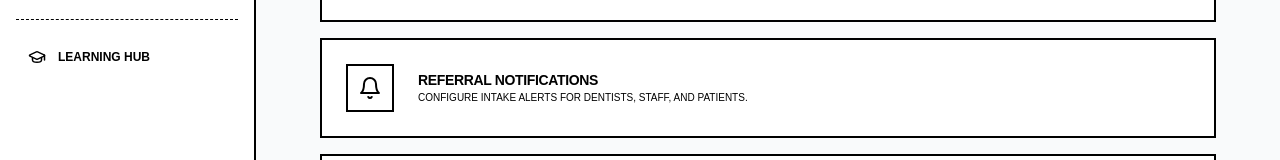
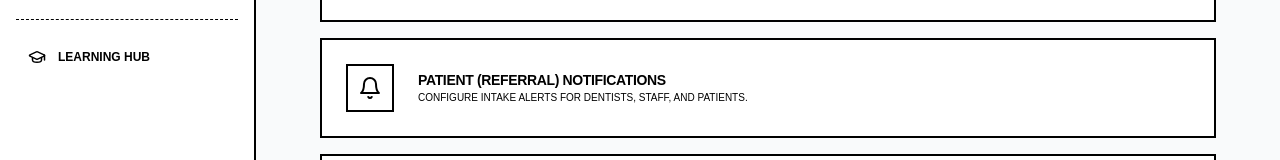
Before and after one commit to anton-g-kulikov/drtalk, a Next.js app: page /dentist/settings in a window 1280 px wide. Shown: the part 269-429 px from the top of the page. Built offline with nearby package versions, Linux system fonts and the light colour scheme; no server answers; the database is empty.

Commit message:
style: rename settings section to Patient (Referral) Notifications for Dentist

```diff
--- a/src/app/settings/notifications/page.tsx
+++ b/src/app/settings/notifications/page.tsx
@@ -36,7 +36,7 @@ export default function NotificationsPage() {
   };
 
   return (
-    <MainLayout title="Referral Notifications">
+    <MainLayout title={isDentist ? "Patient (Referral) Notifications" : "Referral Notifications"}>
       <div className="max-w-4xl mx-auto space-y-8">
         <div className="space-y-4">
           <button
@@ -49,7 +49,7 @@ export default function NotificationsPage() {
 
           <div className="flex items-center gap-3">
             <h2 className="text-2xl sm:text-3xl font-bold uppercase tracking-tighter text-black italic">
-              Referral Notifications
+              {isDentist ? "Patient (Referral) Notifications" : "Referral Notifications"}
             </h2>
             <CommentMarker
               id={isDentist ? "notifications-dentist" : "notifications-main"}
--- a/src/app/settings/page.tsx
+++ b/src/app/settings/page.tsx
@@ -28,7 +28,7 @@ export default function SettingsPage() {
   const sections = [
     { icon: User, label: 'Practice Profile', desc: 'Manage practice details, locations, and clinical specialties.', href: isDentist ? '/dentist/settings/profile' : '/settings/profile' },
     ...(!isDentist ? [{ icon: Inbox, label: 'Referral Intake', desc: 'Configure and copy credentials for inbound email, eFax, and public referral link.', href: '/settings/intake' }] : []),
-    { icon: Bell, label: 'Referral Notifications', desc: 'Configure intake alerts for dentists, staff, and patients.', href: isDentist ? '/dentist/settings/notifications' : '/settings/notifications' },
+    { icon: Bell, label: isDentist ? 'Patient (Referral) Notifications' : 'Referral Notifications', desc: 'Configure intake alerts for dentists, staff, and patients.', href: isDentist ? '/dentist/settings/notifications' : '/settings/notifications' },
     { icon: Shield, label: 'TEAM, ROLES & ACCESS CONTROL', desc: 'Manage team permissions and patient communication safeguards.', href: isDentist ? '/dentist/settings/team' : '/dashboard/settings/team' },
     ...(!isDentist ? [{ icon: CreditCard, label: 'Subscription', desc: 'View subscription status for referral processing.', href: '/settings/subscription' }] : []),
   ];
```
